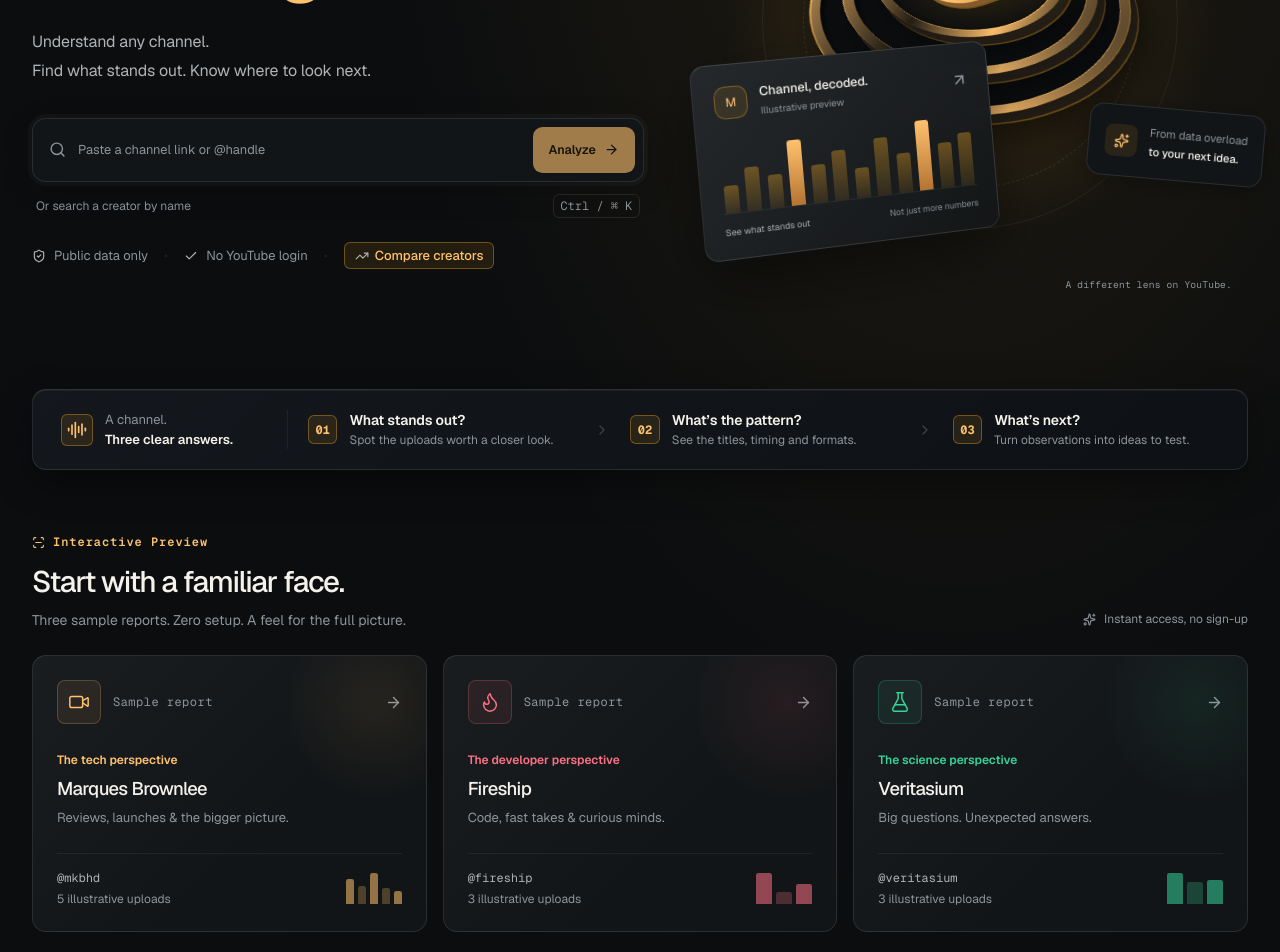
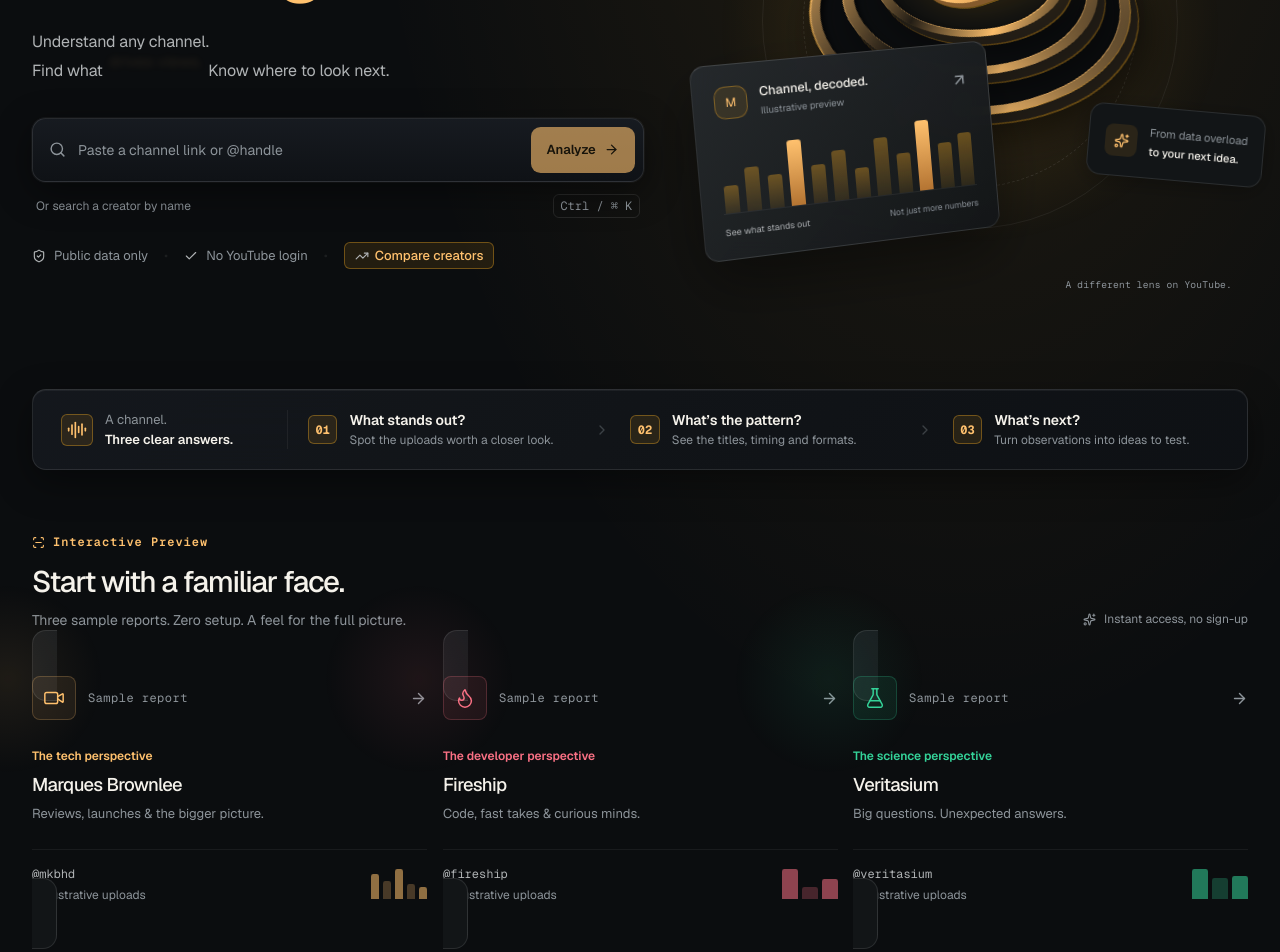
Before and after one commit to Anilcodee/TubeSignal, a Next.js app: page / in a window 1280 px wide. Shown: the part 360-1312 px from the top of the page. Built offline with nearby package versions, Linux system fonts and the light colour scheme.

Commit message:
feat(ui): add Aceternity Spotlight, 3D Tilt cards, FlipWords, and TextGenerate micro-interactions

```diff
--- a/src/app/page.module.css
+++ b/src/app/page.module.css
@@ -7,6 +7,12 @@
 .hero h1 { font-size: clamp(3.7rem, 6.6vw, 5.65rem); font-weight: 500; letter-spacing: -.075em; line-height: 1.04; }
 .hero h1 > span { color: var(--accent); }
 .subtitle { color: var(--text-2); font-size: 1rem; line-height: 1.8; margin-top: var(--s-6); letter-spacing: -.01em; }
+.flipWordHighlight {
+  color: var(--accent);
+  font-weight: 500;
+  display: inline-block;
+  padding: 0 2px;
+}
 .searchWrapper { margin-top: var(--s-8); }
 .searchHint { display: flex; align-items: center; justify-content: space-between; gap: var(--s-3); margin-top: var(--s-3); color: var(--text-3); font-size: 0.75rem; padding: 0 var(--s-1); }
 .searchHint kbd { font-size: 0.75rem; font-family: var(--font-mono); border: 1px solid var(--line-strong); padding: .2rem .4rem; border-radius: var(--radius-sm, 6px); }
--- a/src/app/page.tsx
+++ b/src/app/page.tsx
@@ -6,6 +6,8 @@
 import { ArrowDown, ArrowRight, AudioLines, Check, ChevronRight, FlaskConical, Flame, ScanLine, ShieldCheck, Sparkles, TrendingUp, Video } from 'lucide-react';
 import { CommandBar } from '@/components/search/CommandBar';
 import { SignalScene } from '@/components/home/SignalScene';
+import { FlipWords } from '@/components/ui/FlipWords';
+import { TiltCard } from '@/components/ui/TiltCard';
 import styles from './page.module.css';
 
 const SAMPLES = [
@@ -22,7 +24,15 @@
         <div className={styles.heroCopy}>
           <div className={styles.eyebrow}><span className={styles.liveDot} /> A clearer lens on YouTube</div>
           <h1 id="workspace-title">Less noise.<br /><span>More signal.</span></h1>
-          <p className={styles.subtitle}>Understand any channel.<br />Find what stands out. Know where to look next.</p>
+          <p className={styles.subtitle}>
+            Understand any channel.<br />
+            Find what{' '}
+            <FlipWords
+              words={['stands out.', 'drives views.', 'hooks audiences.', 'compounds growth.']}
+              className={styles.flipWordHighlight}
+            />{' '}
+            Know where to look next.
+          </p>
           <div className={styles.searchWrapper}>
             <CommandBar isHero placeholder="Paste a channel link or @handle" onSearch={(id) => router.push(`/analyze/${encodeURIComponent(id)}`)} />
           </div>
@@ -57,11 +67,13 @@
         </div>
         <div className={styles.sampleGrid}>
           {SAMPLES.map(({ Icon, ...sample }) => (
-            <Link key={sample.handle} href={`/analyze/${sample.handle}?demo=true`} className={styles.sampleCard} style={{ '--card-color': sample.color } as CSSProperties}>
-              <div className={styles.sampleTop}><span className={styles.sampleIcon}><Icon size={22} strokeWidth={1.6} /></span><span className={styles.sampleTag}>Sample report</span><ArrowRight size={17} className={styles.cardArrow} /></div>
-              <div className={styles.cardInfo}><span className={styles.category}>{sample.category}</span><h3>{sample.name}</h3><p>{sample.detail}</p></div>
-              <div className={styles.cardBottom}><span>@{sample.handle}<small>{sample.count} illustrative uploads</small></span><div className={styles.miniBars} aria-hidden="true">{sample.bars.map((height, i) => <i key={i} style={{ height: `${height}%` }} />)}</div></div>
-            </Link>
+            <TiltCard key={sample.handle} maxTilt={8} glareColor="rgba(255, 178, 36, 0.1)">
+              <Link href={`/analyze/${sample.handle}?demo=true`} className={styles.sampleCard} style={{ '--card-color': sample.color } as CSSProperties}>
+                <div className={styles.sampleTop}><span className={styles.sampleIcon}><Icon size={22} strokeWidth={1.6} /></span><span className={styles.sampleTag}>Sample report</span><ArrowRight size={17} className={styles.cardArrow} /></div>
+                <div className={styles.cardInfo}><span className={styles.category}>{sample.category}</span><h3>{sample.name}</h3><p>{sample.detail}</p></div>
+                <div className={styles.cardBottom}><span>@{sample.handle}<small>{sample.count} illustrative uploads</small></span><div className={styles.miniBars} aria-hidden="true">{sample.bars.map((height, i) => <i key={i} style={{ height: `${height}%` }} />)}</div></div>
+              </Link>
+            </TiltCard>
           ))}
         </div>
         <p className={styles.disclosure}><Sparkles size={13} /> Built for clarity, not information overload. Samples are illustrative, not live channel stats.</p>
--- a/src/components/dashboard/GrowthPlaybook.tsx
+++ b/src/components/dashboard/GrowthPlaybook.tsx
@@ -300,7 +300,11 @@
                         className={`${styles.heatwaveBar} ${day.isPeak ? styles.heatwaveBarPeak : ''}`}
                         initial={{ height: 0 }}
                         animate={{ height: `${barHeightPct}%` }}
-                        transition={{ duration: 0.6, ease: "easeOut" }}
+                        whileHover={{ scaleY: 1.1, originY: 1 }}
+                        transition={{
+                          height: { duration: 0.6, ease: "easeOut" },
+                          scaleY: { type: "spring", stiffness: 450, damping: 20 }
+                        }}
                         style={{ opacity: day.videoCount > 0 ? 1 : 0.25 }}
                       />
                     </div>
--- a/src/components/dashboard/Verdict.tsx
+++ b/src/components/dashboard/Verdict.tsx
@@ -7,6 +7,7 @@
 import { ArrowUpRight, Eye, Pause, Play, Sparkles, X, Zap } from 'lucide-react';
 import type { FullAnalysisResponse } from '@/types/analysis';
 import { formatViews } from '@/utils/format';
+import { TextGenerate } from '@/components/ui/TextGenerate';
 import styles from './Verdict.module.css';
 
 export const Verdict = ({
@@ -134,7 +135,7 @@
         </motion.div>
         {inlineSummary ? (
           <motion.p variants={{ hidden: { opacity: 0, y: 10 }, visible: { opacity: 1, y: 0 } }} className={styles.inlineSummary}>
-            {inlineSummary}
+            <TextGenerate words={inlineSummary} delayPerWord={0.02} initialDelay={0.25} />
           </motion.p>
         ) : (
           <motion.p variants={{ hidden: { opacity: 0, y: 10 }, visible: { opacity: 1, y: 0 } }} className={styles.supporting}>
--- a/src/components/search/CommandBar.module.css
+++ b/src/components/search/CommandBar.module.css
@@ -7,11 +7,41 @@
 .form button { display: flex; align-items: center; justify-content: center; gap: var(--s-2); height: 30px; padding: 0 var(--s-3); flex-shrink: 0; border-radius: var(--r-control); background: var(--accent); color: var(--accent-ink); font-size: 12px; font-weight: 500; }
 .form button:hover:not(:disabled) { background: var(--color-accent-hover); }
 .form button:disabled { opacity: .5; cursor: not-allowed; }
-.hero { max-width: 720px; }
-.hero .form { height: 64px; padding-left: var(--s-4); gap: var(--s-3); border-radius: .85rem; background: var(--surface-1); border-color: var(--line-strong); box-shadow: 0 8px 32px #0003, 0 0 0 4px var(--glass-highlight); }
-.hero .form:focus-within { border-color: var(--accent-line); box-shadow: 0 0 0 4px var(--accent-soft); }
-.hero input { font-size: .8rem; }
-.hero button { height: 46px; padding: 0 var(--s-4); font-size: .78rem; font-weight: 600; border-radius: .6rem; }
+.hero { position: relative; max-width: 720px; }
+.spotlightGlow {
+  position: absolute;
+  inset: -20px;
+  border-radius: 1.5rem;
+  pointer-events: none;
+  opacity: 0;
+  transition: opacity 0.35s ease;
+  background: radial-gradient(350px circle at var(--spotlight-x, 50%) var(--spotlight-y, 50%), rgba(255, 178, 36, 0.16), transparent 75%);
+  z-index: 0;
+}
+.hero:hover .spotlightGlow {
+  opacity: 1;
+}
+.hero .form {
+  position: relative;
+  z-index: 1;
+  height: 64px;
+  padding-left: var(--s-4);
+  gap: var(--s-3);
+  border-radius: .85rem;
+  background: linear-gradient(180deg, rgba(24, 28, 34, 0.95), rgba(15, 18, 22, 0.98));
+  border: 1px solid var(--line-strong);
+  box-shadow: 0 10px 36px rgba(0, 0, 0, 0.45), 0 0 0 1px rgba(255, 255, 255, 0.05);
+  backdrop-filter: blur(16px);
+  -webkit-backdrop-filter: blur(16px);
+  transition: border-color var(--transition-fast), box-shadow var(--transition-fast);
+}
+.hero:hover .form {
+  border-color: rgba(255, 193, 110, 0.35);
+  box-shadow: 0 12px 42px rgba(0, 0, 0, 0.55), 0 0 24px rgba(255, 178, 36, 0.08);
+}
+.hero .form:focus-within { border-color: var(--accent); box-shadow: 0 0 0 4px var(--accent-soft), 0 12px 42px rgba(0, 0, 0, 0.6); }
+.hero input { font-size: 0.875rem; }
+.hero button { height: 46px; padding: 0 var(--s-4); font-size: 0.8125rem; font-weight: 600; border-radius: .6rem; }
 .hero button:disabled { opacity: .6; }
 .popover { position: absolute; top: calc(100% + 8px); left: 0; right: 0; z-index: 100; background: var(--surface-2); border: 1px solid var(--line-strong); border-radius: var(--r-panel); box-shadow: var(--shadow-popover); padding: var(--s-2); max-height: 420px; overflow-y: auto; }
 .popoverHeading { padding: var(--s-2); color: var(--text-2); font-size: 12px; line-height: 1.5; }
--- a/src/components/search/CommandBar.tsx
+++ b/src/components/search/CommandBar.tsx
@@ -71,8 +71,32 @@
     } finally { clearTimeout(timeout); }
   };
 
+  const [mousePos, setMousePos] = useState({ x: 0, y: 0 });
+
+  const handleMouseMove = (e: React.MouseEvent<HTMLDivElement>) => {
+    if (!isHero || !wrapper.current) return;
+    const rect = wrapper.current.getBoundingClientRect();
+    setMousePos({
+      x: e.clientX - rect.left,
+      y: e.clientY - rect.top,
+    });
+  };
+
   return (
-    <div ref={wrapper} className={`${styles.wrapper} ${isHero ? styles.hero : ''}`}>
+    <div
+      ref={wrapper}
+      className={`${styles.wrapper} ${isHero ? styles.hero : ''}`}
+      onMouseMove={handleMouseMove}
+      style={
+        isHero
+          ? ({
+              '--spotlight-x': `${mousePos.x}px`,
+              '--spotlight-y': `${mousePos.y}px`,
+            } as React.CSSProperties)
+          : undefined
+      }
+    >
+      {isHero && <div className={styles.spotlightGlow} aria-hidden="true" />}
       <form className={styles.form} role="search" onSubmit={(event) => { event.preventDefault(); void search(); }}>
         <Search size={17} className={styles.searchIcon} aria-hidden="true" />
         <label className="sr-only" htmlFor={id}>Search YouTube channels</label>
--- /dev/null
+++ b/src/components/ui/FlipWords.tsx
@@ -0,0 +1,56 @@
+'use client';
+
+import { useEffect, useState } from 'react';
+import { AnimatePresence, motion } from 'framer-motion';
+
+interface FlipWordsProps {
+  words: string[];
+  duration?: number;
+  className?: string;
+}
+
+export const FlipWords = ({
+  words,
+  duration = 2800,
+  className = '',
+}: FlipWordsProps) => {
+  const [currentWordIndex, setCurrentWordIndex] = useState(0);
+
+  useEffect(() => {
+    if (words.length <= 1) return;
+    const interval = setInterval(() => {
+      setCurrentWordIndex((prev) => (prev + 1) % words.length);
+    }, duration);
+
+    return () => clearInterval(interval);
+  }, [words, duration]);
+
+  const currentWord = words[currentWordIndex] || '';
+
+  return (
+    <span
+      className={className}
+      style={{
+        display: 'inline-block',
+        position: 'relative',
+        verticalAlign: 'baseline',
+      }}
+    >
+      <AnimatePresence mode="wait">
+        <motion.span
+          key={currentWord}
+          initial={{ opacity: 0, y: 10, filter: 'blur(4px)' }}
+          animate={{ opacity: 1, y: 0, filter: 'blur(0px)' }}
+          exit={{ opacity: 0, y: -10, filter: 'blur(4px)' }}
+          transition={{
+            duration: 0.32,
+            ease: [0.22, 1, 0.36, 1],
+          }}
+          style={{ display: 'inline-block', whiteSpace: 'nowrap' }}
+        >
+          {currentWord}
+        </motion.span>
+      </AnimatePresence>
+    </span>
+  );
+};
--- /dev/null
+++ b/src/components/ui/TiltCard.module.css
@@ -0,0 +1,36 @@
+.container {
+  position: relative;
+  perspective: 1000px;
+  transform-style: preserve-3d;
+  height: 100%;
+}
+
+.inner {
+  position: relative;
+  width: 100%;
+  height: 100%;
+  transform-style: preserve-3d;
+  will-change: transform;
+  border-radius: inherit;
+}
+
+.glare {
+  position: absolute;
+  inset: 0;
+  pointer-events: none;
+  border-radius: inherit;
+  z-index: 10;
+  opacity: 0;
+  transition: opacity 0.3s ease;
+  mix-blend-mode: overlay;
+}
+
+.container:hover .glare {
+  opacity: 1;
+}
+
+@media (prefers-reduced-motion: reduce) {
+  .inner {
+    transform: none !important;
+  }
+}
--- /dev/null
+++ b/src/components/ui/TiltCard.tsx
@@ -0,0 +1,84 @@
+'use client';
+
+import React, { useRef, useState, useCallback } from 'react';
+import { motion, useMotionTemplate, useMotionValue, useSpring, useTransform } from 'framer-motion';
+import styles from './TiltCard.module.css';
+
+interface TiltCardProps {
+  children: React.ReactNode;
+  className?: string;
+  maxTilt?: number;
+  glareColor?: string;
+}
+
+export const TiltCard = ({
+  children,
+  className = '',
+  maxTilt = 10,
+  glareColor = 'rgba(255, 255, 255, 0.14)',
+}: TiltCardProps) => {
+  const containerRef = useRef<HTMLDivElement>(null);
+  const [isHovered, setIsHovered] = useState(false);
+
+  const mouseX = useMotionValue(0.5);
+  const mouseY = useMotionValue(0.5);
+
+  const springConfig = { damping: 25, stiffness: 300, mass: 0.5 };
+  const smoothMouseX = useSpring(mouseX, springConfig);
+  const smoothMouseY = useSpring(mouseY, springConfig);
+
+  const rotateX = useTransform(smoothMouseY, [0, 1], [maxTilt, -maxTilt]);
+  const rotateY = useTransform(smoothMouseX, [0, 1], [-maxTilt, maxTilt]);
+
+  const glareX = useTransform(smoothMouseX, [0, 1], ['0%', '100%']);
+  const glareY = useTransform(smoothMouseY, [0, 1], ['0%', '100%']);
+
+  const glareBackground = useMotionTemplate`radial-gradient(circle 280px at ${glareX} ${glareY}, ${glareColor}, transparent 80%)`;
+
+  const handleMouseMove = useCallback((e: React.MouseEvent<HTMLDivElement>) => {
+    if (!containerRef.current) return;
+    const rect = containerRef.current.getBoundingClientRect();
+    const x = (e.clientX - rect.left) / rect.width;
+    const y = (e.clientY - rect.top) / rect.height;
+    mouseX.set(Math.max(0, Math.min(1, x)));
+    mouseY.set(Math.max(0, Math.min(1, y)));
+  }, [mouseX, mouseY]);
+
+  const handleMouseEnter = () => {
+    setIsHovered(true);
+  };
+
+  const handleMouseLeave = () => {
+    setIsHovered(false);
+    mouseX.set(0.5);
+    mouseY.set(0.5);
+  };
+
+  return (
+    <div
+      ref={containerRef}
+      className={`${styles.container} ${className}`}
+      onMouseMove={handleMouseMove}
+      onMouseEnter={handleMouseEnter}
+      onMouseLeave={handleMouseLeave}
+    >
+      <motion.div
+        className={styles.inner}
+        style={{
+          rotateX,
+          rotateY,
+          transformStyle: 'preserve-3d',
+        }}
+      >
+        {children}
+        <motion.div
+          className={styles.glare}
+          style={{
+            background: glareBackground,
+            opacity: isHovered ? 1 : 0,
+          }}
+        />
+      </motion.div>
+    </div>
+  );
+};
```
Also changed, not shown: src/app/compare/page.module.css (+14 -2 lines), src/components/ui/TextGenerate.tsx (added, +40 -0 lines).
